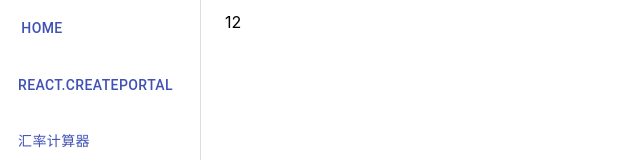
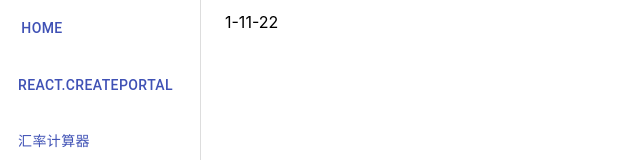
Before and after one commit to learn-frame/learn-react, a React (Create React App) app: page /learn-children in a window 1280 px wide. Shown: the top 160 px of the page, without its empty margins (0-640 px from the left). Built offline with nearby package versions, Linux system fonts and the light colour scheme.

Commit message:
feat: learn Children

```diff
--- a/src/containers/LearnChildren.tsx
+++ b/src/containers/LearnChildren.tsx
@@ -2,16 +2,23 @@ import { FC, Children, useEffect } from 'react'
 
 const SomeComponent: FC = ({ children }) => {
   useEffect(() => {
-    console.log(Children.map(children, (c) => [c, c]))
+    console.log(children)
+    console.log(Children.map(children, (c) => '123'))
   }, [children])
 
   return <div>{children}</div>
 }
 
+// Children 可以是 ReactNode, 数字, 字符串, Set, 数组
+// undefined 和 boolean 类型被转成了 null
+// 但不能是 Map, Functions, 普通对象, 其中如果是「普通对象」, 直接崩溃, 前两个会给予控制台警告
 const LearnChildren: FC = () => {
   return (
     <SomeComponent>
-      <span>1</span>
+      <span>
+        <span>1-1</span>
+        <span>1-2</span>
+      </span>
       <span>2</span>
     </SomeComponent>
   )
```
